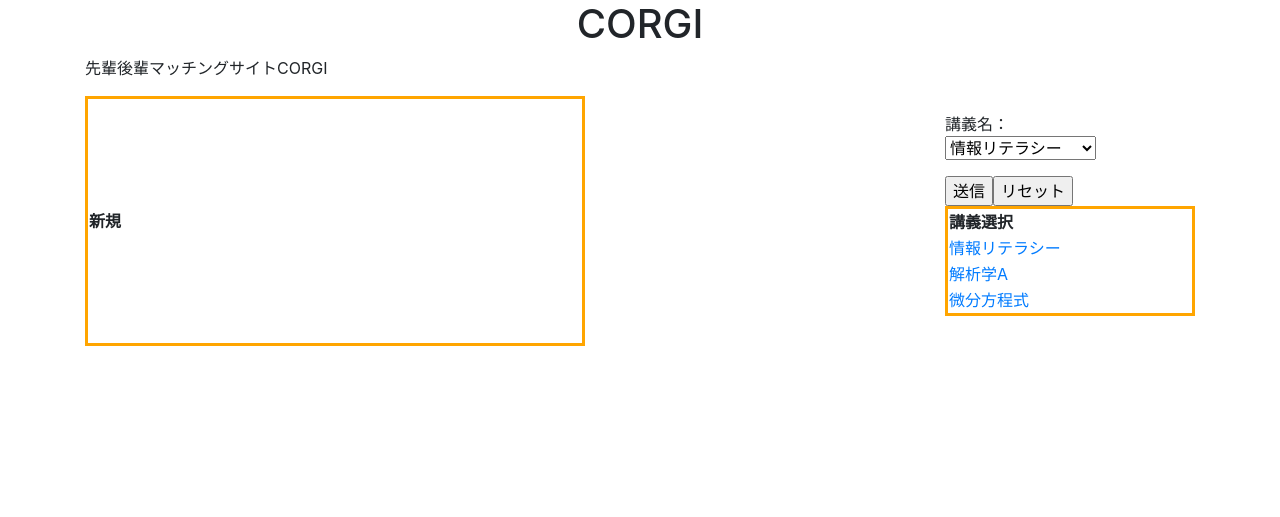
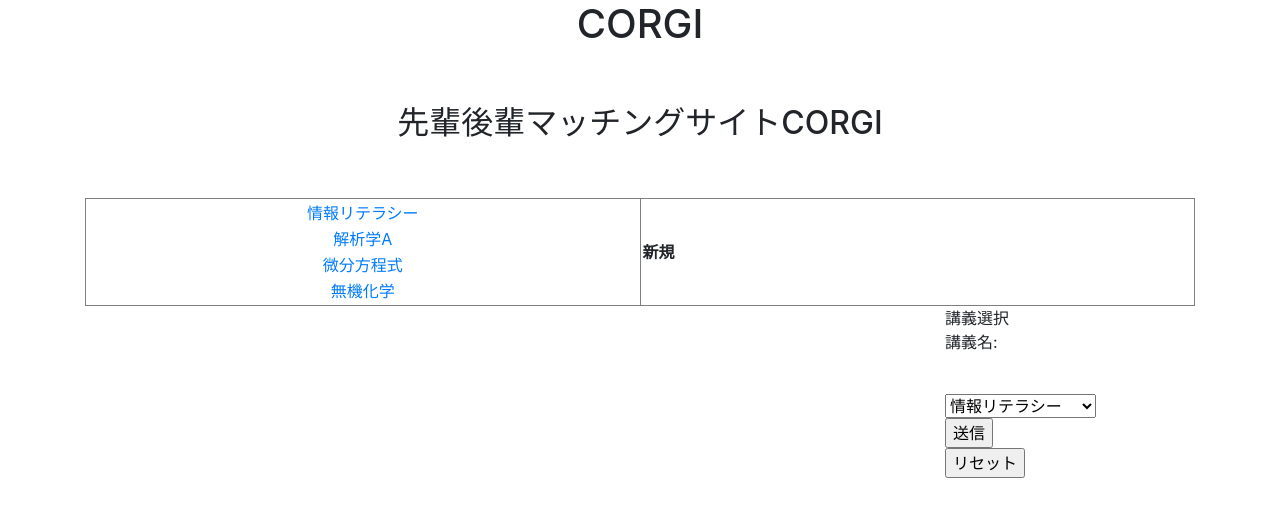
Before and after one commit to kyutech-programming-club/CORGI, a Flask app: page / in a window 1280 px wide. Shown: the part 56-573 px from the top of the page. Run offline with Flask 2, Linux system fonts and the light colour scheme; lists and menus that the app fills with data are empty; some libraries are stand-ins or nearby versions.

Commit message:
Fix indent

```diff
--- a/flask_contents/templates/entries/index.html
+++ b/flask_contents/templates/entries/index.html
@@ -7,23 +7,64 @@
         <meta http-equiv="X-UA-Compatible" content="IE=edge">
     <title>CORGI</title>
 </head>
+
 <body>
-    <center><h1>CORGI</h1></center>
-    先輩後輩マッチングサイトCORGI
-    <p>
-    <table boder= "10" bordercolor="orange" width="500" height="250" style="float:left;">
+<div>
+    <center>
+        <h1>CORGI</h1>
+    <br><br>
+        <h2>先輩後輩マッチングサイトCORGI</h2>
+    </center>
+</div>
+
+<br><br>
+
+<div>
+    <table border="1" align="center">
+        <td style="width:10%">
+            <div>
+                <table width = 100%>
                     <tr>
-        <th>新規</th>
+                        <td align="center">
+                        <a href="test.html">情報リテラシー</a>
+                        </td>
+                    </tr>
+                    <tr>
+                    <td align="center">
+                        <a href="">解析学A</a>
+                    </td>
+                    </tr>
+                    <tr>
+                    <td align="center">
+                        <a href="">微分方程式</a>
+                    </td>
+                    </tr>
+                    <tr>
+                        <td align="center">
+                            <a href="">無機化学</a>
+                        </td>
                         </tr>
                 </table>
-    </p>
+            </div>
+        </td>
+        <td style="width:10%">
+            <div>
+                <table>
+                    <tr>
+                        <th style="text-align:center">新規</th>
+                    </tr>
+                </table>
+            </div>
+        </td>
+    </table>
+</div>
+
     <div style="float:right">
-    <p>
-    <table boder= "10" bordercolor="orange" width="250" >
+        <table boder= "10" bordercolor="orange" width="250" ></table>
         <tr>
             <th>講義選択</th>
         </tr>
-    <p>講義名：<br>
+        <p>講義名:</p><br>
             <select name="select"onChange="location.href=value;">
                 <option value="zyourite">情報リテラシー</option>
                 <option value="Taurus">解析学A</option>
@@ -39,22 +80,15 @@
                 <option value="chinese">中国語Ⅰ</option>
                 <option value="french">フランス語</option>
                 <option value="german">ドイツ語</option>
-        </select></p>
+            </select>
+
         <form action="/go" method="post" class='go'>
             <input type="submit" action="/go" value="送信">
         </form>
         <input type="reset" value="リセット">
-        <tr>
-        <td> <a href="test.html">情報リテラシー</a> </td>
-        </tr>
-        <tr>
-        <td> <a href="">解析学A</a> </td>
-        </tr>
-        <tr>
-        <td> <a href="">微分方程式</a> </td>
-        </tr>
     </table>
-    </p>
+
+
     </div>
 </body>
 </html>
```
Lines whose indentation alone changed are shown as unchanged.
